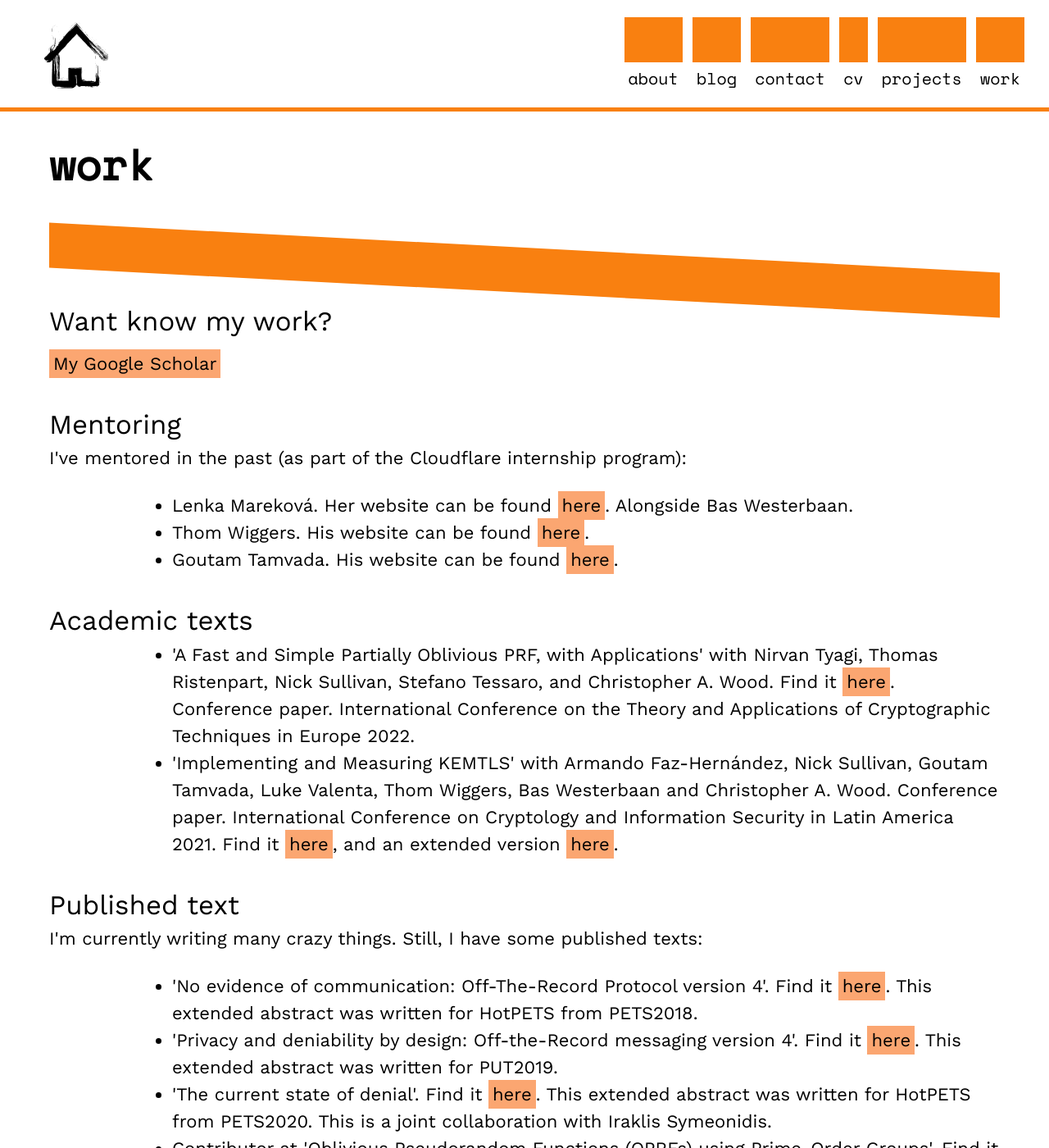
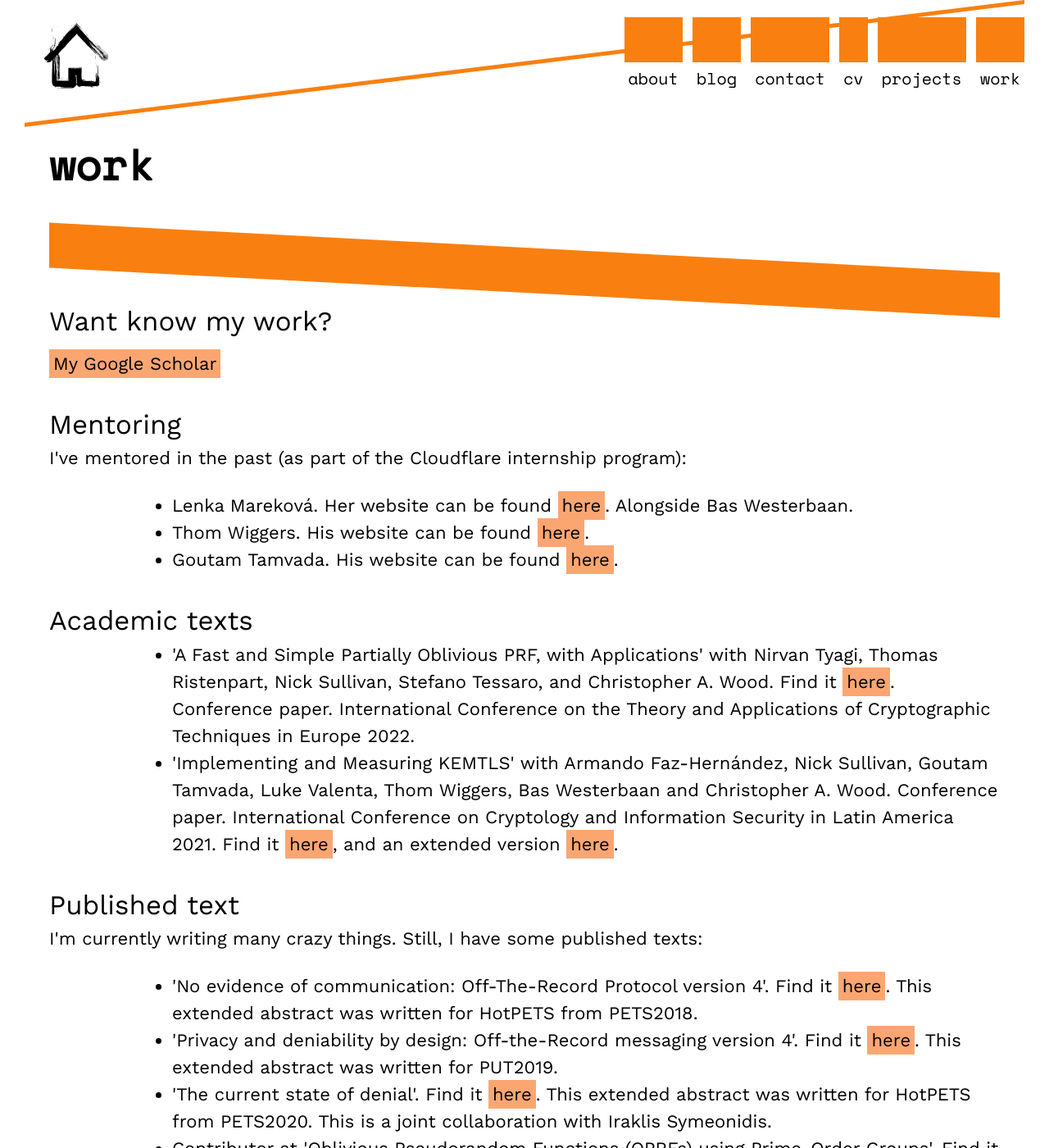
Before and after one commit to claucece/claucece.github.io, a Jekyll site: the page built from work.html, in a window 1280 px wide and 1400 px high. Shown: the whole window at 82% size. Built offline with Jekyll 4.4.1, drawn with Linux system fonts in a browser that asks for light colours; some of the changed text lies outside the part shown.

Commit message:
Design and update

```diff
--- a/_includes/header.html
+++ b/_includes/header.html
@@ -22,6 +22,9 @@
         {% endif %}
       </div>
 
+      <div class="division">
+			<div>
+
     </div>
 
 </header>
--- a/_sass/_base.scss
+++ b/_sass/_base.scss
@@ -88,7 +88,6 @@ a {
     margin-left: auto;
     padding-right: $spacing-unit;
     padding-left: $spacing-unit;
-    border-bottom: solid 5px $strong-orange-color;
 
     @extend %clearfix;
 
@@ -104,6 +103,15 @@ a {
     }
 }
 
+.division {
+    border-bottom: solid 5px $strong-orange-color;
+    transform: skewY(-7deg);
+    transform-origin: right;
+
+    @include media-query($on-palm) {
+    transform: skewY(-15deg);
+    }
+}
 
 
 /**
--- a/work.html
+++ b/work.html
@@ -104,9 +104,10 @@ tags: menu
 		</h2>
 		<br>
 
-		<h2>IETF/IRTF Chair</h2>
+		<h2>IETF/IRTF/W3C Chair</h2>
 		<ul>
 		  <li>Co-chair of the Human Rights Protocols Considerations group (HRPC). See what it is about <a href="https://datatracker.ietf.org/rg/hrpc/about/" target="_blank">here</a>. </li>
+		  <li>Co-chair of the Anti-Fraud community group at W3C. See what it is about <a href="https://www.w3.org/community/antifraud/" target="_blank">here</a>. </li>
 		</ul>
 		</h2>
 		<br>
```
